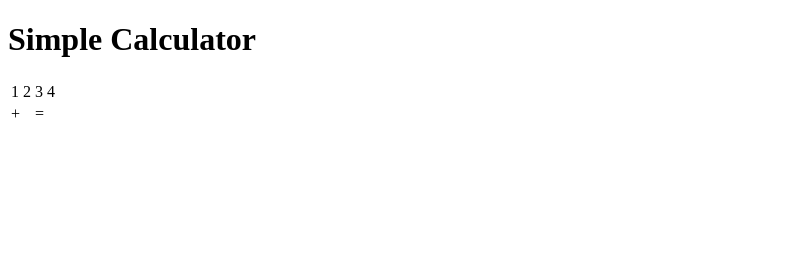
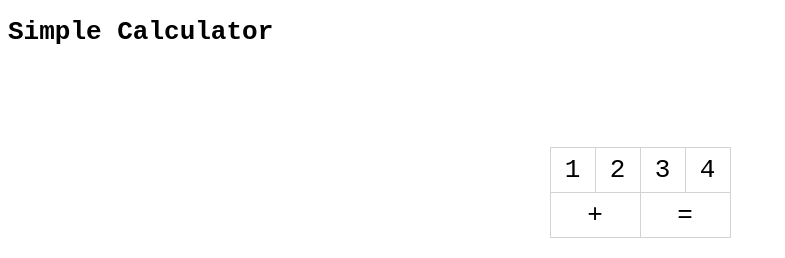
Before and after one commit to shrfrn/cimple-calc-casep25, a plain HTML site: page index.html in a window 1280 px wide. Shown: the whole page, without its empty margins (0-785 px from the left). Drawn offline with Linux system fonts and the light colour scheme.

Commit message:
Add basic styling

```diff
--- /dev/null
+++ b/css/simple-calc.css
@@ -0,0 +1,22 @@
+* {
+    box-sizing: border-box;
+}
+
+body {
+    font-family: monospace;
+}
+
+table {
+    border: 1px solid lightgray;
+    border-collapse: collapse;
+    margin: 100px auto;
+}
+
+td {
+    width: 45px;
+    height: 45px;
+    border: 1px solid lightgray;
+
+    text-align: center;
+    font-size: 2em;
+}
--- a/index.html
+++ b/index.html
@@ -3,6 +3,7 @@
 <head>
     <meta charset="UTF-8">
     <meta name="viewport" content="width=device-width, initial-scale=1.0">
+    <link rel="stylesheet" href="css/simple-calc.css">
     <title>Simple Calc</title>
 </head>
 <body>
```
